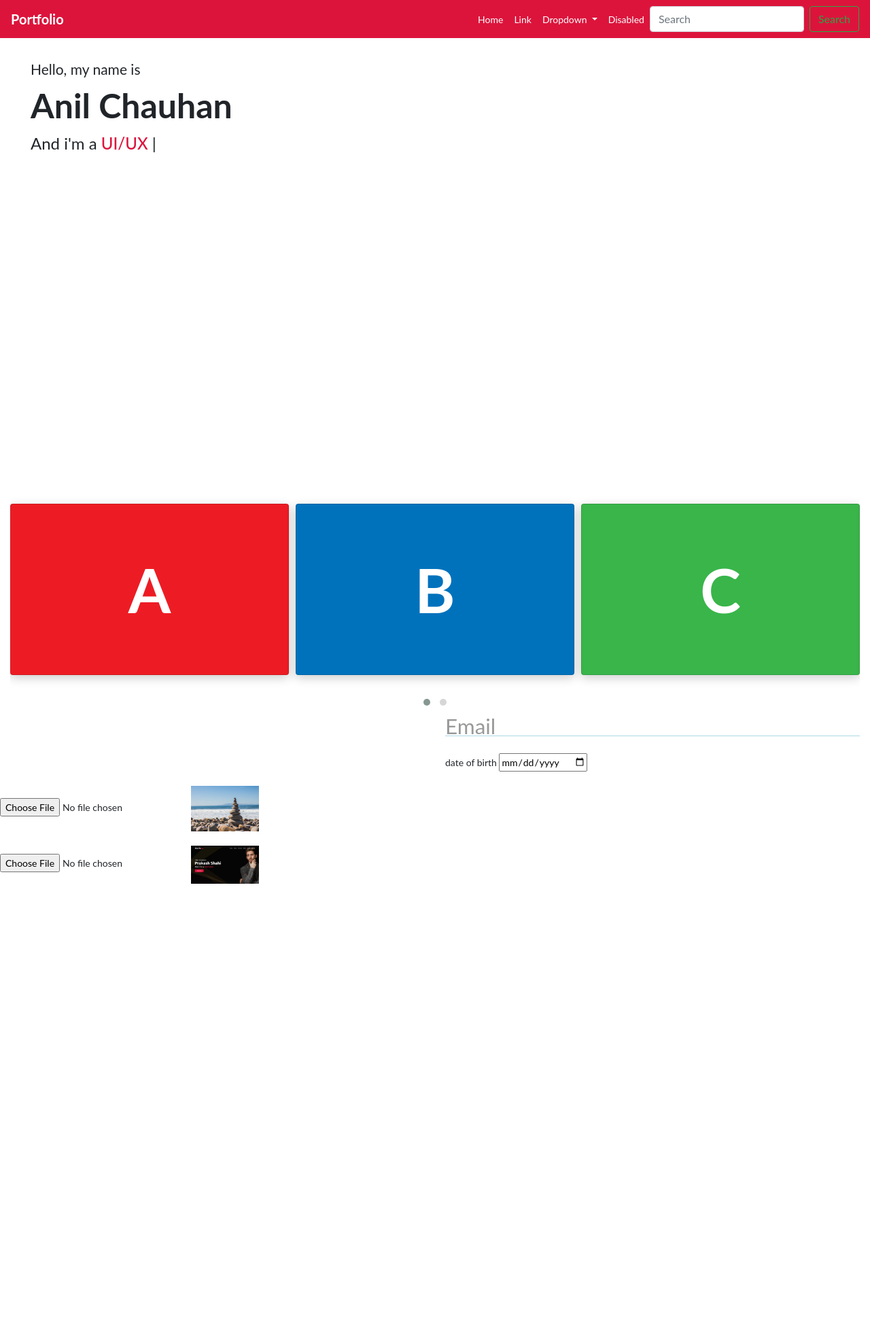
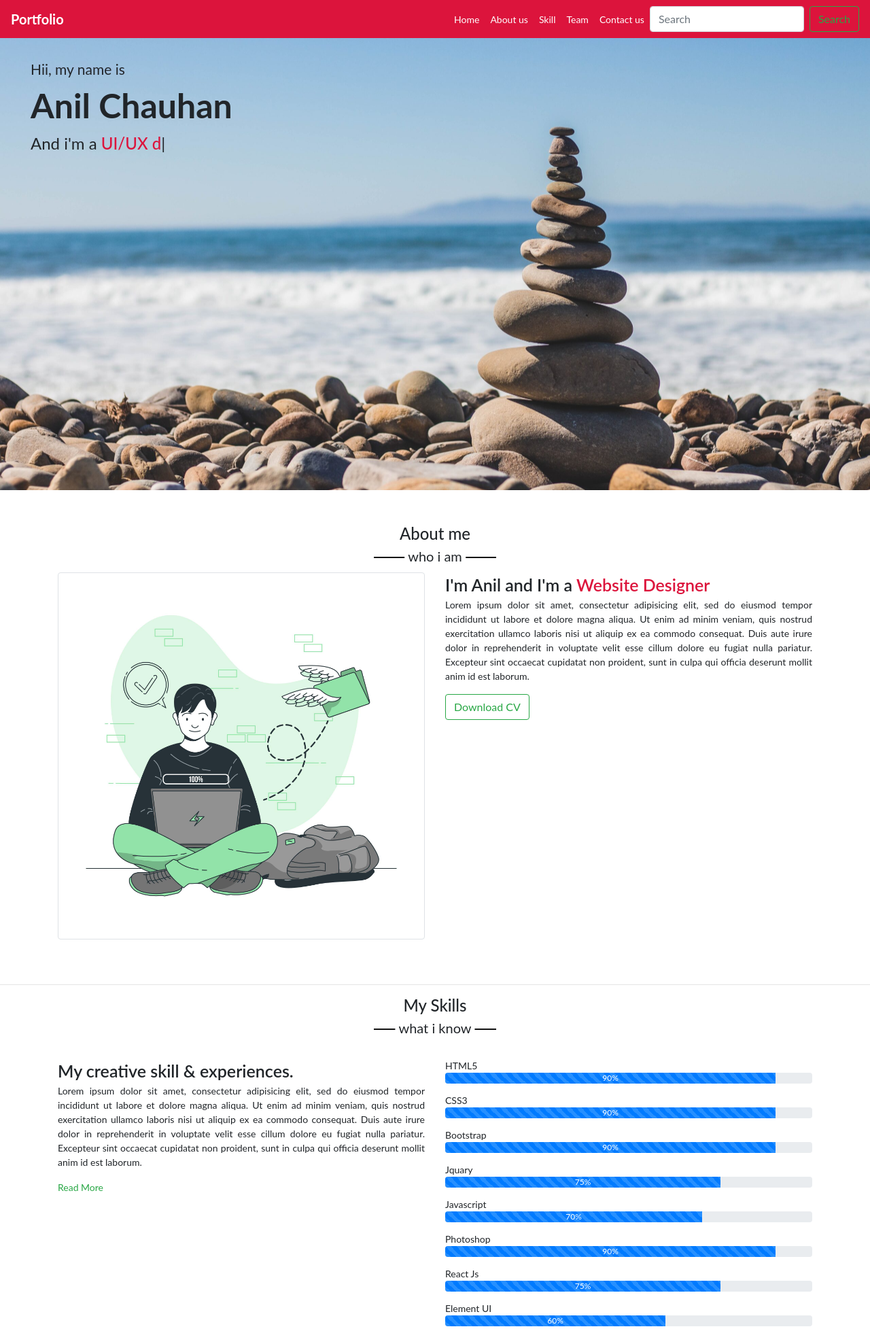
Before and after one commit to Anilchauhan1995/Anil-portfoli, a PHP site: page / in a window 1280 px wide. Shown: the top 1955 px of the page at 68% size. Before the commit the page ends 1300 px from the top, so only its background shows below. Run offline with PHP 8.4, Linux system fonts and the light colour scheme; some libraries are stand-ins or nearby versions.

Commit message:
your commit

```diff
--- a/css/style.css
+++ b/css/style.css
@@ -31,11 +31,7 @@
     font-weight: 700;
 }
 .bg-image {
-<<<<<<< HEAD
-    background-image: url('./images/6-scaled.jpg');
-=======
     background-image: url("images/6-scaled.jpg");
->>>>>>> 95d3990c319f4abb6e516e483b716b87cc36204a
     background-position: center;
     background-size: cover;
     padding: 30px;
@@ -73,12 +69,22 @@
 .carousel .card{
     /*background-color: red;*/
     text-align: center;
-    color: #fff;
-    line-height: 250px;
+    /*color: #fff;*/
     margin: 20px 0;
-    font-size: 90px;
     font-weight: 700;
     box-shadow: 0px 4px 15px rgba(0,0,0,0.2);
+    transition: all 0.3s linear;
+}
+.card:hover {
+    background-color: crimson;
+    color: #fff;
+}
+.owl-dot.active{
+	width: 35px;
+	border-radius: 14px;
+}
+.owl-dot.active , .owl-dot:hover{
+	background-color: crimson;
 }
 .carousel .card-1{
     background-color: #ed1c24;
@@ -95,7 +101,7 @@
 .carousel .card-5{
     background-color: #630460;
 }
- input[type=text]{
+/* input[type=text]{
     border:none;
     border-bottom: 1px solid lightblue;
     width: 100%;
@@ -125,4 +131,171 @@
     color: #287ae6;
     transform: translate(0,-1.5em);
         left: 0;
+}*/
+/*about section css*/
+.pd-100{
+	padding: 100px 0px;
 }
+.pd-50 {
+    padding: 50px 0px;
+}
+html {
+  scroll-behavior: smooth;
+}
+.line span {
+    position: relative;
+    width: 100%;
+    display: inline-block;
+}
+
+.line span:before {
+	content: "";
+	position: absolute;
+	width: 180px;
+	height: 2px;
+	background-color: #111;
+	left: 50%;
+	bottom: 0;
+	transform: translateX(-50%);
+}
+.line span:after {
+	content: "who i am";
+	position: absolute;
+	background-color: #fff;
+	left: 50%;
+	bottom: -12px;
+	padding: 0px 5px;
+	font-size: 20px;
+	transform: translateX(-50%);
+}
+.about_me.text {
+    text-align: justify;
+}
+.me-text {
+    font-size: 25px;
+    font-weight: 600;
+}
+.color-crimson{
+	color: crimson;
+}
+
+/*End about section css*/
+
+
+/*Skill section css*/
+.Skill-line span {
+	position: relative;
+	width: 100%;
+	display: inline-block;
+}
+
+.Skill-line span:before {
+	content: "";
+	position: absolute;
+	width: 180px;
+	height: 2px;
+	background-color: #111;
+	left: 50%;
+	bottom: 0;
+	transform: translateX(-50%);
+}
+.Skill-line span:after {
+	content: "what i know";
+	position: absolute;
+	background-color: #fff;
+	left: 50%;
+	bottom: -12px;
+	padding: 0px 5px;
+	font-size: 20px;
+	transform: translateX(-50%);
+}
+.progressbars-div {
+    margin-bottom: 1em;
+}
+/*EndSkill section css*/
+
+/*myteam section css*/
+.team-line span {
+	position: relative;
+	width: 100%;
+	display: inline-block;
+}
+
+.team-line span:before {
+	content: "";
+	position: absolute;
+	width: 180px;
+	height: 2px;
+	background-color: #111;
+	left: 50%;
+	bottom: 0;
+	transform: translateX(-50%);
+}
+.team-line span:after {
+	content: "who with me ";
+	position: absolute;
+	background-color: #fff;
+	left: 50%;
+	bottom: -12px;
+	padding: 0px 5px;
+	font-size: 20px;
+	transform: translateX(-50%);
+}
+.card .img-fluid{
+	max-height: 270px;
+	height: 270px;
+}
+/*End myteam section css*/
+
+/*Contact section css*/
+.contact-line span {
+	position: relative;
+	width: 100%;
+	display: inline-block;
+}
+
+.contact-line span:before {
+	content: "";
+	position: absolute;
+	width: 180px;
+	height: 2px;
+	background-color: #111;
+	left: 50%;
+	bottom: 0;
+	transform: translateX(-50%);
+}
+.contact-line span:after {
+	content: "Get in Touch ";
+	position: absolute;
+	background-color: #fff;
+	left: 50%;
+	bottom: -12px;
+	padding: 0px 5px;
+	font-size: 20px;
+	transform: translateX(-50%);
+}
+.user-icons ul {
+    list-style: none;
+    padding: 0;
+}
+.user-icons ul li {
+    margin-bottom: 10px;
+}
+
+.user-icons ul li i {
+    color: crimson;
+    font-size: 20px;
+    margin-right: 20px;
+}
+
+.user-icons ul li  span {display: inline-flex;vertical-align: middle;}
+
+/*End Contact section css*/
+
+/*footer css*/
+footer{
+	background-color: #111;
+	color: #fff;
+	padding: 10px 0px;
+}
+/*footer css*/
--- a/index.html
+++ b/index.html
@@ -8,6 +8,7 @@
     <link rel="stylesheet" href="css/style.css">
    <link rel="stylesheet" href="https://cdnjs.cloudflare.com/ajax/libs/OwlCarousel2/2.3.4/assets/owl.carousel.min.css" />
    <link rel="stylesheet" href="https://cdnjs.cloudflare.com/ajax/libs/OwlCarousel2/2.3.4/assets/owl.theme.default.min.css" />
+   <script src="https://kit.fontawesome.com/a076d05399.js"></script>
     <script src="js/jquery-3.4.1.min.js"></script>
     <script src="js/bootstrap.min.js"></script>
     <script src="https://cdnjs.cloudflare.com/ajax/libs/typed.js/2.0.11/typed.min.js"></script>
@@ -24,25 +25,21 @@
         <div class="collapse navbar-collapse" id="navbarSupportedContent">
           <ul class="navbar-nav ml-auto">
             <li class="nav-item active">
-              <a class="nav-link" href="#">Home <span class="sr-only">(current)</span></a>
+              <a class="nav-link" href="">Home <span class="sr-only">(current)</span></a>
             </li>
             <li class="nav-item">
-              <a class="nav-link" href="#">Link</a>
+              <a class="nav-link" href="#about">About us</a>
             </li>
-            <li class="nav-item dropdown">
-              <a class="nav-link dropdown-toggle" href="#" id="navbarDropdown" role="button" data-toggle="dropdown" aria-haspopup="true" aria-expanded="false">
-                Dropdown
-              </a>
-              <div class="dropdown-menu" aria-labelledby="navbarDropdown">
-                <a class="dropdown-item" href="#">Action</a>
-                <a class="dropdown-item" href="#">Another action</a>
-                <div class="dropdown-divider"></div>
-                <a class="dropdown-item" href="#">Something else here</a>
-              </div>
+             <li class="nav-item">
+              <a class="nav-link" href="#skill">Skill</a>
             </li>
-            <li class="nav-item">
-              <a class="nav-link disabled" href="#" tabindex="-1" aria-disabled="true">Disabled</a>
+             <li class="nav-item">
+              <a class="nav-link" href="#team">Team</a>
             </li>
+             <li class="nav-item">
+              <a class="nav-link" href="#contact">Contact us</a>
+            </li>
+
           </ul>
           <form class="form-inline my-2 my-lg-0">
             <input class="form-control mr-sm-2" type="search" placeholder="Search" aria-label="Search">
@@ -55,7 +52,7 @@
             <div class="row bg-image">
               <div class="col-md-6">
                   <div class="text_header">
-                      <div class="text-1">Hello, my name is</div>
+                      <div class="text-1">Hii, my name is</div>
                       <div class="text-2">Anil Chauhan</div>
                       <div class="text-3">And i'm a  <span class="crimson typing">UI/UX designrer</span></div>
                   </div>
@@ -67,22 +64,271 @@
               </div>
           </div>
       </section>
-      <section id="custom-carousel" >
-        <div class="container-fluid">
+      <section class="pd-50" id="about">
+        <div class="container">
+          <div class="row">
+            <div class="col-md-12">
+              <div class="about-heading text-center">
+                <h4 class="mb-0">About me</h4>
+                <div class="line">
+                  <span>Who i am</span>
+                </div>
+              </div>
+            </div>
+          </div>
+          <br>
+          <div class="row">
+            <div class="col-md-6">
+              <div class="about-me img">
+                  <img src="img/4419039.jpg" class="img-thumbnail" />
+
+              </div>
+
+            </div>
+            <div class="col-md-6">
+              <div class="about_me text">
+                <div class="me-text">I'm Anil  and I'm a <span class="color-crimson ">Website Designer</span></div>
+                <p>Lorem ipsum dolor sit amet, consectetur adipisicing elit, sed do eiusmod
+                tempor incididunt ut labore et dolore magna aliqua. Ut enim ad minim veniam,
+                quis nostrud exercitation ullamco laboris nisi ut aliquip ex ea commodo
+                consequat. Duis aute irure dolor in reprehenderit in voluptate velit esse
+                cillum dolore eu fugiat nulla pariatur. Excepteur sint occaecat cupidatat non
+                proident, sunt in culpa qui officia deserunt mollit anim id est laborum.</p>
+              </div>
+              <div class="cv-btn">
+                <a href="img/ANILLds-Resume.docx" download="" class="btn btn-outline-success">Download CV</a>
+              </div>
+            </div>
+          </div>
+        </div>
+      </section>
+      <hr>
+      <section class="" id="skill">
+        <div class="container">
+            <div class="row">
+            <div class="col-md-12">
+              <div class="skill-heading text-center">
+                <h4 class="mb-0">My Skills</h4>
+                <div class="Skill-line">
+                  <span>What i know</span>
+                </div>
+              </div>
+            </div>
+          </div>
+          <br>
+          <br>
+          <div class="row">
+            <div class="col-md-6">
+              <div class="my-skkill">
+                  <div class="about_me text">
+                <div class="me-text">My creative skill & experiences.</div>
+                <p>Lorem ipsum dolor sit amet, consectetur adipisicing elit, sed do eiusmod
+                tempor incididunt ut labore et dolore magna aliqua. Ut enim ad minim veniam,
+                quis nostrud exercitation ullamco laboris nisi ut aliquip ex ea commodo
+                consequat. Duis aute irure dolor in reprehenderit in voluptate velit esse
+                cillum dolore eu fugiat nulla pariatur. Excepteur sint occaecat cupidatat non
+                proident, sunt in culpa qui officia deserunt mollit anim id est laborum.</p>
+              </div>
+              <div class="my-skkill-btn">
+                <a href="" class="btn-outline-success">Read More</a>
+              </div>
+              </div>
+            </div>
+            <div class="col-md-6">
+              <div class="progressbars">
+                <div class="progressbars-div">
+                  <div>HTML5</div>
+                <div class="progress">
+                  <div class="progress-bar progress-bar-striped" role="progressbar" style="width: 90%;" aria-valuenow="25" aria-valuemin="0" aria-valuemax="100">90%</div>
+                </div>
+              </div>
+              <div class="progressbars-div">
+                <div>CSS3</div>
+                <div class="progress">
+                  <div class="progress-bar progress-bar-striped" role="progressbar" style="width: 90%;" aria-valuenow="25" aria-valuemin="0" aria-valuemax="100">90%</div>
+                </div>
+                </div>
+                  <div class="progressbars-div">
+                <div>Bootstrap</div>
+                <div class="progress">
+                  <div class="progress-bar progress-bar-striped" role="progressbar" style="width:90%;" aria-valuenow="25" aria-valuemin="0" aria-valuemax="100">90%</div>
+                </div>
+                </div>
+                  <div class="progressbars-div">
+                <div>Jquary</div>
+                <div class="progress">
+                  <div class="progress-bar progress-bar-striped" role="progressbar" style="width: 75%;" aria-valuenow="25" aria-valuemin="0" aria-valuemax="100">75%</div>
+                </div>
+                </div>
+                  <div class="progressbars-div">
+                <div>Javascript</div>
+                <div class="progress">
+                  <div class="progress-bar progress-bar-striped" role="progressbar" style="width: 70%;" aria-valuenow="25" aria-valuemin="0" aria-valuemax="100">70%</div>
+                </div>
+                </div>
+                  <div class="progressbars-div">
+                <div>Photoshop</div>
+                <div class="progress">
+                  <div class="progress-bar progress-bar-striped" role="progressbar" style="width: 90%;" aria-valuenow="25" aria-valuemin="0" aria-valuemax="100">90%</div>
+                </div>
+                </div>
+                  <div class="progressbars-div">
+                <div>React Js</div>
+                <div class="progress">
+                  <div class="progress-bar progress-bar-striped" role="progressbar" style="width: 75%;" aria-valuenow="25" aria-valuemin="0" aria-valuemax="100">75%</div>
+                </div>
+                </div>
+                  <div class="progressbars-div">
+                <div>Element UI</div>
+                <div class="progress">
+                  <div class="progress-bar progress-bar-striped" role="progressbar" style="width: 60%;" aria-valuenow="25" aria-valuemin="0" aria-valuemax="100">60%</div>
+                </div>
+                </div>
+
+
+              </div>
+            </div>
+          </div>
+        </div>
+        <br>
+        <br>
+      </section>
+      <section id="custom-carousel" id="team">
+        <div class="container">
+          <div class="row">
+            <div class="col-md-12">
+              <div class="team-heading text-center">
+                <h4 class="mb-0">My Teams</h4>
+                <div class="team-line">
+                  <span>Who with me</span>
+                </div>
+              </div>
+            </div>
+          </div>
+          <br>
+          <br>
           <div class="row" id="demos">
-        <div class="col-md-12">
-        <div class="wrapper ">
-          <div class="carousel owl-carousel owl-theme">
-            <div class="card card-1">A</div>
-            <div class="card card-2">B</div>
-            <div class="card card-3">C</div>
-            <div class="card card-4">D</div>
-            <div class="card card-5">E</div>
+            <div class="col-md-12">
+              <div class="wrapper ">
+                <div class="carousel owl-carousel owl-theme">
+                  <div class="card">
+                    <img src="img/slider1.jpg" alt="img" class="img-fluid">
+                    <div class="card-body">
+                      <h5 class="card-title">Special title treatment</h5>
+                      <p class="card-text">With supporting text below as a natural lead-in to additional content.</p>
+                      <a href="#" class="btn btn-primary">Go somewhere</a>
+                    </div>
+                  </div>
+                  <div class="card">
+                    <img src="img/slider2.jpg" alt="img" class="img-fluid">
+                    <div class="card-body">
+                      <h5 class="card-title">Special title treatment</h5>
+                      <p class="card-text">With supporting text below as a natural lead-in to additional content.</p>
+                      <a href="#" class="btn btn-primary">Go somewhere</a>
+                    </div>
+                  </div>
+                  <div class="card">
+                    <img src="img/slider3.jpg" alt="img" class="img-fluid">
+                    <div class="card-body">
+                      <h5 class="card-title">Special title treatment</h5>
+                      <p class="card-text">With supporting text below as a natural lead-in to additional content.</p>
+                      <a href="#" class="btn btn-primary">Go somewhere</a>
+                    </div>
+                  </div>
+                  <div class="card">
+                    <img src="img/slider4.jpg" alt="img" class="img-fluid">
+                    <div class="card-body">
+                      <h5 class="card-title">Special title treatment</h5>
+                      <p class="card-text">With supporting text below as a natural lead-in to additional content.</p>
+                      <a href="#" class="btn btn-primary">Go somewhere</a>
+                    </div>
+                  </div>
+                  <div class="card">
+                    <img src="img/slider5.jpg" alt="img" class="img-fluid">
+                    <div class="card-body">
+                      <h5 class="card-title">Special title treatment</h5>
+                      <p class="card-text">With supporting text below as a natural lead-in to additional content.</p>
+                      <a href="#" class="btn btn-primary">Go somewhere</a>
+                    </div>
+                  </div>
           </div>
           </div>
+<hr>
+      </section>
+<section class="pd-50" id="contact">
+  <div class="container">
+      <div class="row">
+            <div class="col-md-12">
+              <div class="contact-heading text-center">
+                <h4 class="mb-0">Contact me</h4>
+                <div class="contact-line">
+                  <span>Get in Touch</span>
+                </div>
+              </div>
+            </div>
+          </div>
+          <br>
+          <br>
+    <div class="row">
+      <div class="col-md-6">
+         <div class="about_me text">
+                <div class="me-text">Get in Touch.</div>
+                <p>Lorem ipsum dolor sit amet, consectetur adipisicing elit,<br> sed do eiusmod
+                tempor incididunt ut labore et dolore magna aliqua.</p>
+              </div>
+              <div class="user-icons">
+                <ul>
+                  <li><i class="fas fa-user"></i> <span>Name<br>Anil Chauhan</span></li>
+                  <li><i class="fas fa-map-marker-alt"></i> <span>Address <br> Palwal Haryana</span></li>
+                  <li><i class="fas fa-envelope"></i> <span>Address <br> Palwal Haryana</span></li>
+                </ul>
+              </div>
+      </div>
+      <div class="col-md-6">
+        <div class="me-text form-group">Message me.</div>
+        <form>
+          <div class="row form-group">
+            <div class="col-md-6">
+          <input type="text" placeholder="Name" name="" class="form-control">
+            </div>
+            <div class="col-md-6">
+          <input type="email" placeholder="Email" name="" class="form-control">
+            </div>
+          </div>
+          <div class="row form-group">
+            <div class="col-md-12">
+              <input type="text" placeholder="Subject" name="" class="form-control">
+            </div>
+          </div>
+          <div class="row">
+            <div class="col-md-12">
+              <textarea rows ="4" class="form-control" placeholder="Describe project">
 
-      </section>
-<section id="form">
+              </textarea>
+            </div>
+          </div>
+          <br>
+          <div class="row justify-content-center" align="center">
+            <div class="send-btn text-center">
+              <a class="btn btn-outline-success">Send Message</a>
+            </div>
+          </div>
+        </form>
+      </div>
+    </div>
+  </div>
+</section>
+
+<footer>
+  <div class="footer-text text-center">
+    <p>copy rigth &copy; All rigth Reserved.</p>
+  </div>
+</footer>
+
+
+
+
+<!-- <section id="form">
   <div class="container-fluid">
     <div class="row">
       <div class="col-md-6">
@@ -119,12 +365,7 @@
         <img id="imgInp21" src="images/bg-1.jpg" width="100" alt="your image" />
 
     </form>
-
-
-<br>
-<br>
-<br>
-<br>
+ -->
 
 
 <script type="text/javascript">
```
Also changed, not shown: img/4419039.jpg (added), img/slider4.jpg (added), 6 other files.
